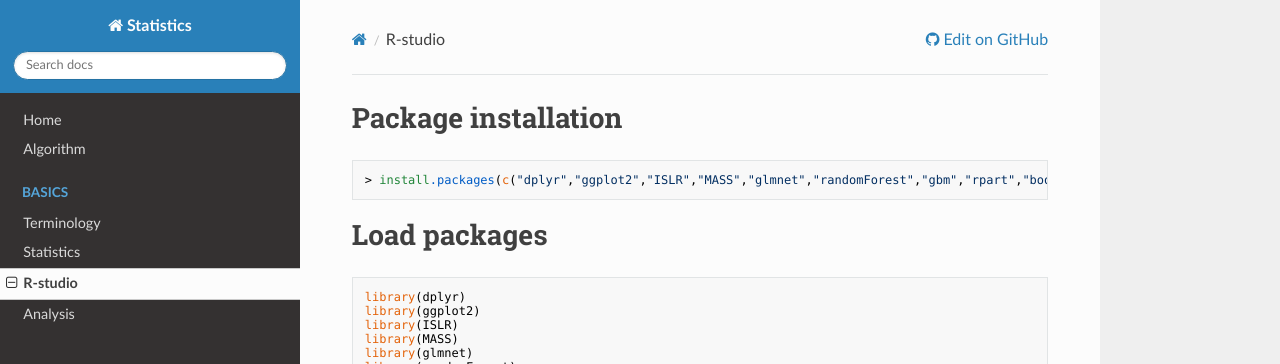
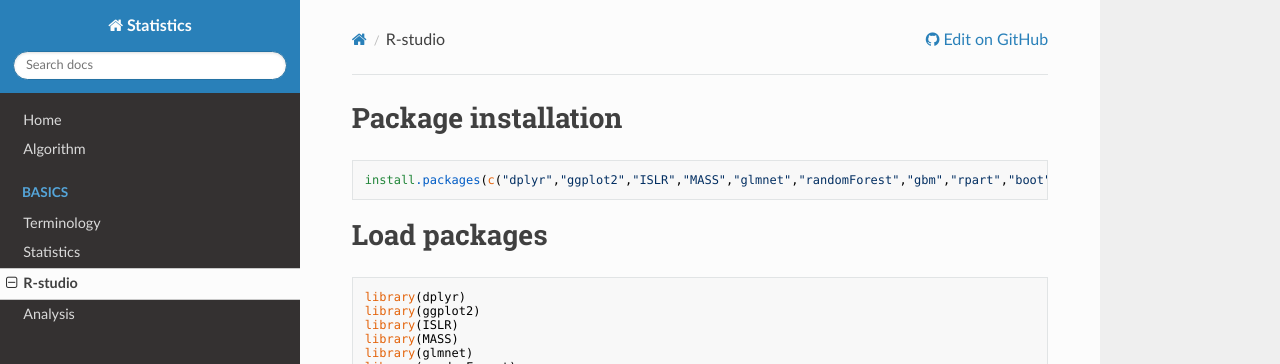
Before and after one commit to WonyoungCho/Statistics, an MkDocs documentation site: the page built from docs/R.md, in a window 1280 px wide. Shown: the top 364 px of the page. Built offline with MkDocs 1.6.1, drawn with Linux system fonts in a browser that asks for light colours; nearby versions of some CDN libraries; old or Windows-style settings are respelled for this version of MkDocs.

Commit message:
Update R.md

````diff
--- a/docs/R.md
+++ b/docs/R.md
@@ -1,6 +1,6 @@
 # Package installation
 ```
-> install.packages(c("dplyr","ggplot2","ISLR","MASS","glmnet","randomForest","gbm","rpart","boot","ROCR","gridExtra","data.table"))
+install.packages(c("dplyr","ggplot2","ISLR","MASS","glmnet","randomForest","gbm","rpart","boot","ROCR","gridExtra","data.table"))
 ```
 
 # Load packages
````
